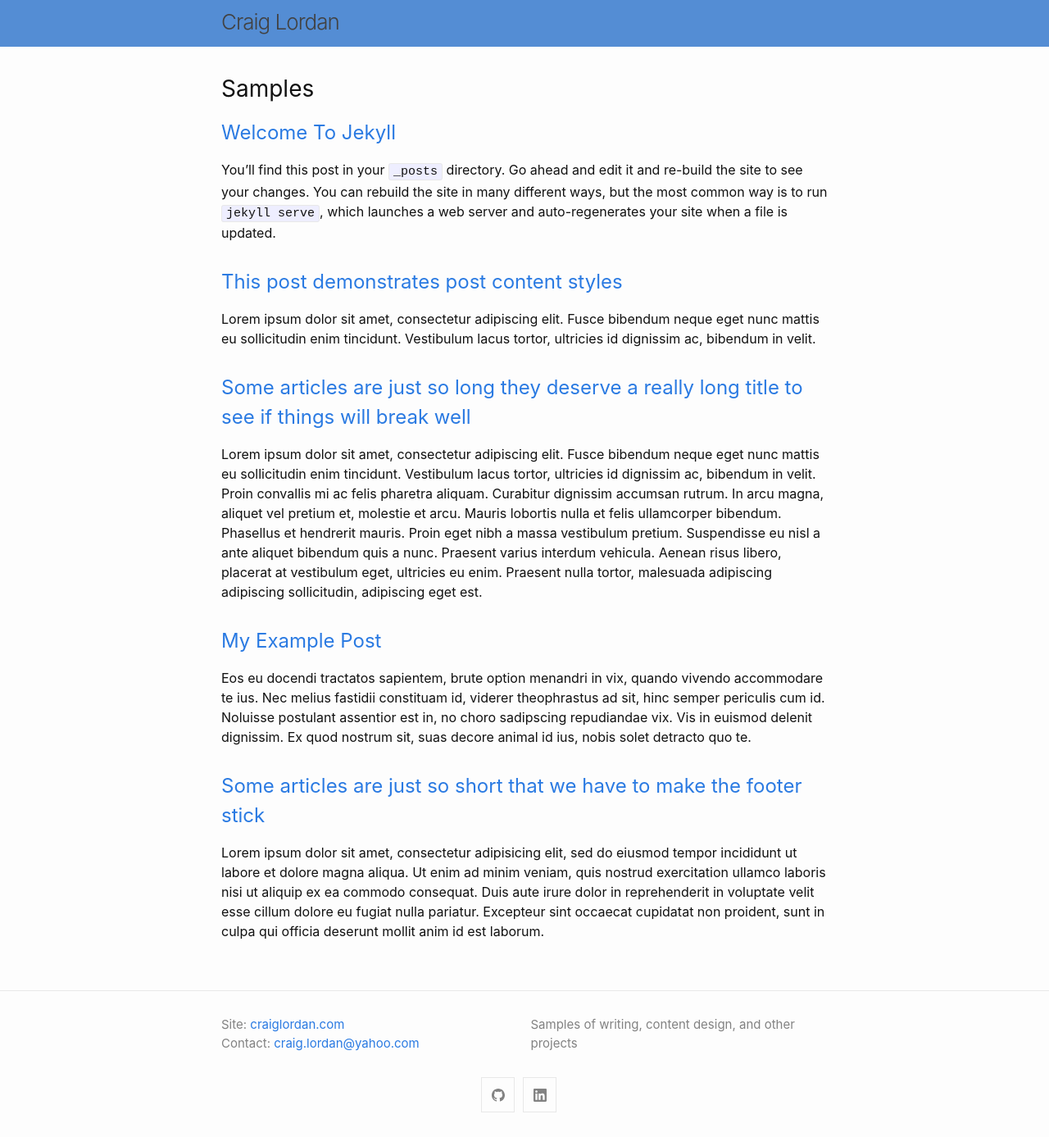
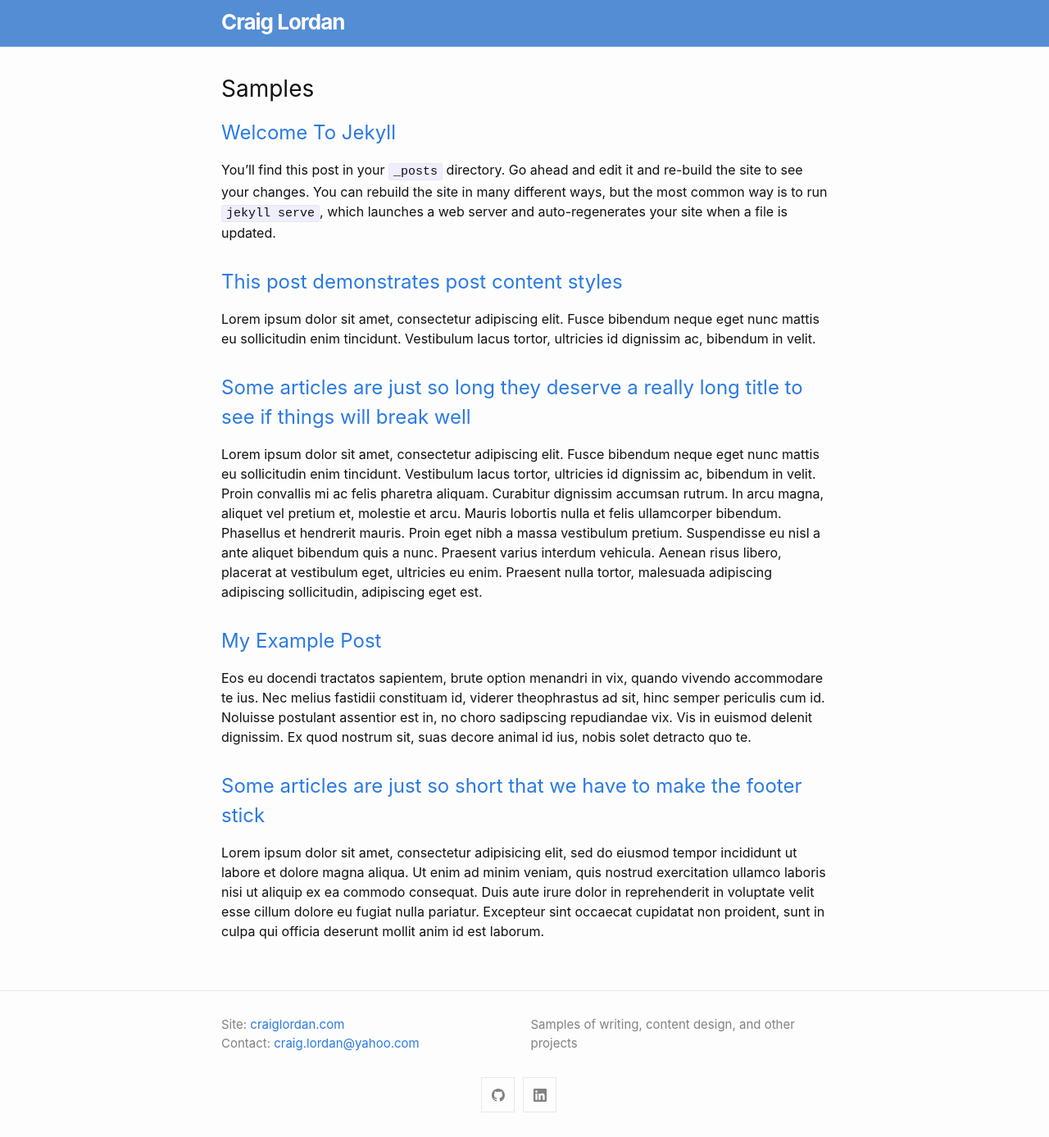
Before and after one commit to craiglordan/craiglordan.github.io, a Jekyll site: the page built from index.md, in a window 1280 px wide. Shown: the whole page at 82% size. Built offline with Jekyll 4.4.1, drawn with Linux system fonts in a browser that asks for light colours.

Commit message:
Update _layout.scss

```diff
--- a/_sass/minima/_layout.scss
+++ b/_sass/minima/_layout.scss
@@ -14,7 +14,8 @@
 
 .site-title {
   @include relative-font-size(1.625);
-  font-weight: 300;
+  //font-weight: 300;
+  font-weight: bold;
   letter-spacing: -1px;
   margin-bottom: 0;
   float: center;
@@ -26,7 +27,8 @@
 
   &,
   &:visited {
-    color: $brand-color-dark;
+    //color: $brand-color-dark;
+    color: #ffffff;
   }
 }
 
```
